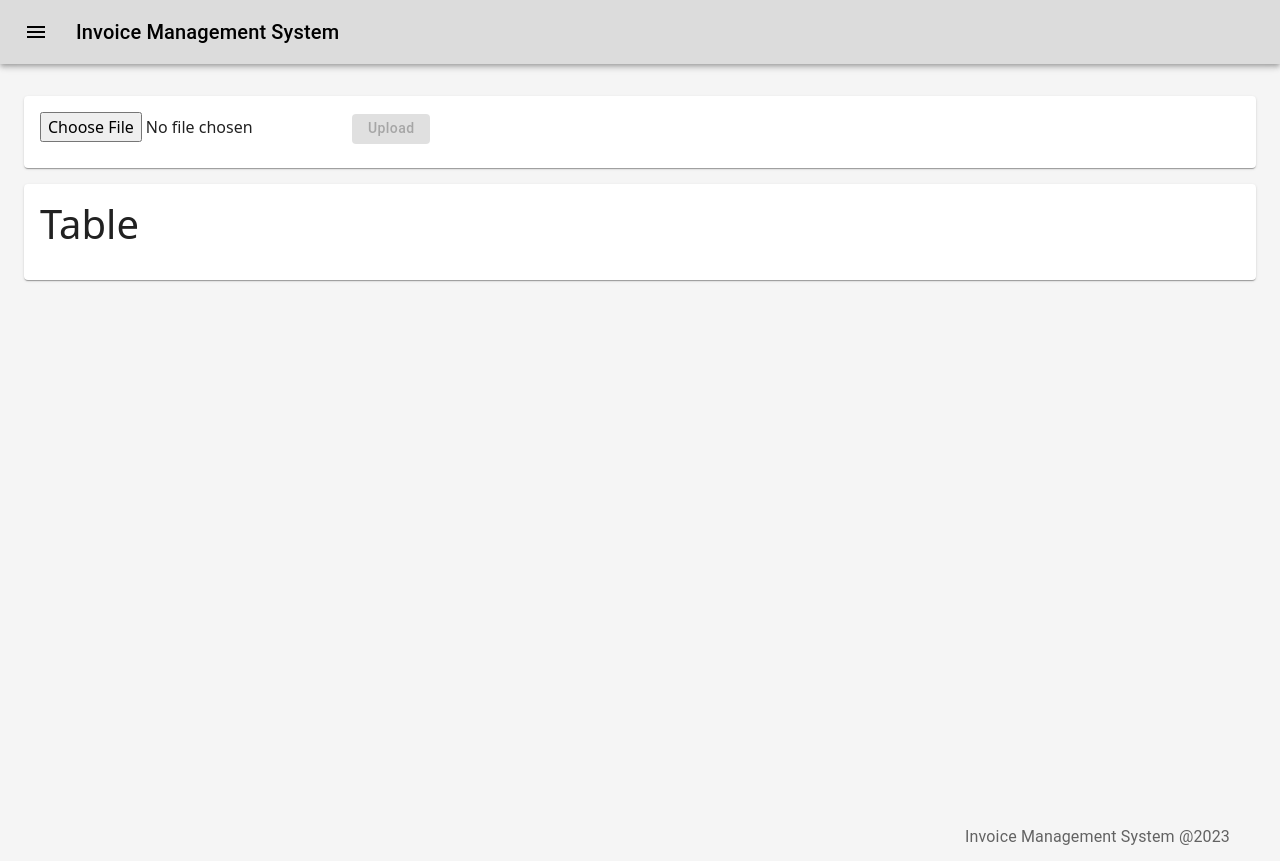
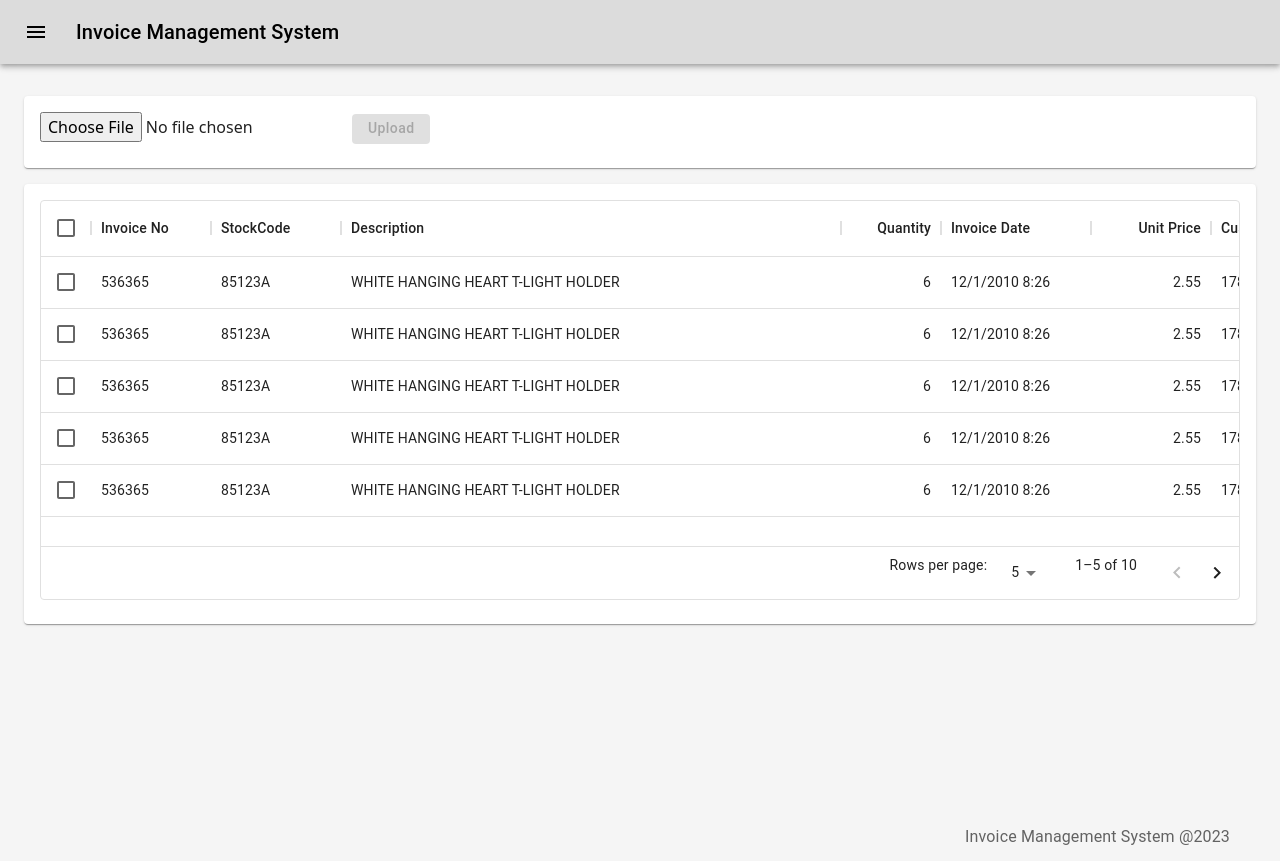
Before and after one commit to ChesterECQ/invoice-management-system-FE, a React (Create React App) app: page / in a window 1280 px wide. Built offline with nearby package versions, Linux system fonts and the light colour scheme.

Commit message:
Table Component
- Initalize a table component with MUI data grid
- Added a interface for table props

```diff
--- /dev/null
+++ b/src/components/Table.tsx
@@ -0,0 +1,24 @@
+import React from 'react';
+import { DataGrid } from '@mui/x-data-grid';
+
+import DataTableProps from '../interface/TableProps';
+
+const Table = (props: DataTableProps) => {
+  const { rows, columns, pageSize, rowsPerPageOptions } = props;
+  return (
+    <>
+      <div style={{ height: 400, width: '100%' }}>
+        <DataGrid
+          rows={rows}
+          columns={columns}
+          pageSize={pageSize}
+          rowsPerPageOptions={rowsPerPageOptions}
+          checkboxSelection
+        //   onSelectionModelChange={handleSelectionChange}
+        />
+      </div>
+    </>
+  );
+};
+
+export default Table;
--- a/src/components/layout/Footer.tsx
+++ b/src/components/layout/Footer.tsx
@@ -1,5 +1,5 @@
 import React from 'react'
-import { Box, Container, Grid, Typography } from "@mui/material";
+import { Grid, Typography } from "@mui/material";
 
 const Footer : React.FC = () => {
     return (
--- /dev/null
+++ b/src/components/tableHeaders/InvoiceHeader.tsx
@@ -0,0 +1,14 @@
+import { GridColDef } from '@mui/x-data-grid';
+
+const invoiceHeaders : GridColDef[] = [
+  { field: 'invoiceNo', headerName: 'Invoice No', width: 120 },
+  { field: 'stockCode', headerName: 'StockCode', width: 130 },
+  { field: 'description', headerName: 'Description', width: 500 },
+  { field: 'quantity', headerName: 'Quantity', type: 'number', width: 100 },
+  { field: 'invoiceDate', headerName: 'Invoice Date', width: 150 },
+  { field: 'unitPrice', headerName: 'Unit Price', type: 'number', width: 120 },
+  { field: 'customerID', headerName: 'Customer ID', width: 120 },
+  { field: 'country', headerName: 'Country', width: 150 },
+];
+
+export default invoiceHeaders;
--- /dev/null
+++ b/src/interface/TableProps.tsx
@@ -0,0 +1,8 @@
+import { GridColDef } from '@mui/x-data-grid';
+
+export default interface DataTableProps {
+    rows: any[];
+    columns: GridColDef[];
+    pageSize?: number;
+    rowsPerPageOptions?: number[];
+}
--- a/src/pages/Home.tsx
+++ b/src/pages/Home.tsx
@@ -1,6 +1,146 @@
 import React from 'react';
 import Card from '../components/common/Card';
 import FileUpload from '../components/FileUpload';
+import Table from '../components/Table';
+import invoiceHeaders from '../components/tableHeaders/InvoiceHeader';
+
+// When loading data from BE -> send invoiceNo as id or auto generate an id
+const rows = [
+  {
+    id: 1,
+    invoiceNo: '536365',
+    stockCode: '85123A',
+    description: 'WHITE HANGING HEART T-LIGHT HOLDER',
+    quantity: 6,
+    invoiceDate: '12/1/2010 8:26',
+    unitPrice: 2.55,
+    customerID: '17850',
+    country: 'United Kingdom',
+  },
+  {
+    id: 2,
+    invoiceNo: '536365',
+    stockCode: '85123A',
+    description: 'WHITE HANGING HEART T-LIGHT HOLDER',
+    quantity: 6,
+    invoiceDate: '12/1/2010 8:26',
+    unitPrice: 2.55,
+    customerID: '17850',
+    country: 'United Kingdom',
+  },
+  {
+    id: 3,
+    invoiceNo: '536365',
+    stockCode: '85123A',
+    description: 'WHITE HANGING HEART T-LIGHT HOLDER',
+    quantity: 6,
+    invoiceDate: '12/1/2010 8:26',
+    unitPrice: 2.55,
+    customerID: '17850',
+    country: 'United Kingdom',
+  },
+  {
+    id: 4,
+    invoiceNo: '536365',
+    stockCode: '85123A',
+    description: 'WHITE HANGING HEART T-LIGHT HOLDER',
+    quantity: 6,
+    invoiceDate: '12/1/2010 8:26',
+    unitPrice: 2.55,
+    customerID: '17850',
+    country: 'United Kingdom',
+  },
+  {
+    id: 5,
+    invoiceNo: '536365',
+    stockCode: '85123A',
+    description: 'WHITE HANGING HEART T-LIGHT HOLDER',
+    quantity: 6,
+    invoiceDate: '12/1/2010 8:26',
+    unitPrice: 2.55,
+    customerID: '17850',
+    country: 'United Kingdom',
+  },
+  {
+    id: 6,
+    invoiceNo: '536365',
+    stockCode: '85123A',
+    description: 'WHITE HANGING HEART T-LIGHT HOLDER',
+    quantity: 6,
+    invoiceDate: '12/1/2010 8:26',
+    unitPrice: 2.55,
+    customerID: '17850',
+    country: 'United Kingdom',
+  },
+  {
+    id: 7,
+    invoiceNo: '536365',
+    stockCode: '85123A',
+    description: 'WHITE HANGING HEART T-LIGHT HOLDER',
+    quantity: 6,
+    invoiceDate: '12/1/2010 8:26',
+    unitPrice: 2.55,
+    customerID: '17850',
+    country: 'United Kingdom',
+  },
+  {
+    id: 8,
+    invoiceNo: '536365',
+    stockCode: '85123A',
+    description: 'WHITE HANGING HEART T-LIGHT HOLDER',
+    quantity: 6,
+    invoiceDate: '12/1/2010 8:26',
+    unitPrice: 2.55,
+    customerID: '17850',
+    country: 'United Kingdom',
+  },
+  {
+    id: 9,
+    invoiceNo: '536365',
+    stockCode: '85123A',
+    description: 'WHITE HANGING HEART T-LIGHT HOLDER',
+    quantity: 6,
+    invoiceDate: '12/1/2010 8:26',
+    unitPrice: 2.55,
+    customerID: '17850',
+    country: 'United Kingdom',
+  },
+  {
+    id: 10,
+    invoiceNo: '536365',
+    stockCode: '85123A',
+    description: 'WHITE HANGING HEART T-LIGHT HOLDER',
+    quantity: 6,
+    invoiceDate: '12/1/2010 8:26',
+    unitPrice: 2.55,
+    customerID: '17850',
+    country: 'Hello Kingdom',
+  },
+];
+
+// interface Data {
+//     calories: number;
+//     carbs: number;
+//     fat: number;
+//     name: string;
+//     protein: number;
+//   }
+
+// function createData(
+//     name: string,
+//     calories: number,
+//     fat: number,
+//     carbs: number,
+//     protein: number,
+//   ): Data {
+//     return {
+//       name,
+//       calories,
+//       fat,
+//       carbs,
+//       protein,
+//     };
+//   }
 
 const Home = () => {
   return (
@@ -11,7 +151,12 @@ const Home = () => {
       </Card>
       {/* Table Component */}
       <Card>
-        <h1>Table</h1>
+        <Table
+          rows={rows}
+          columns={invoiceHeaders}
+          pageSize={5}
+          rowsPerPageOptions={[5, 10, 25]}
+        />
       </Card>
     </>
   );
```
